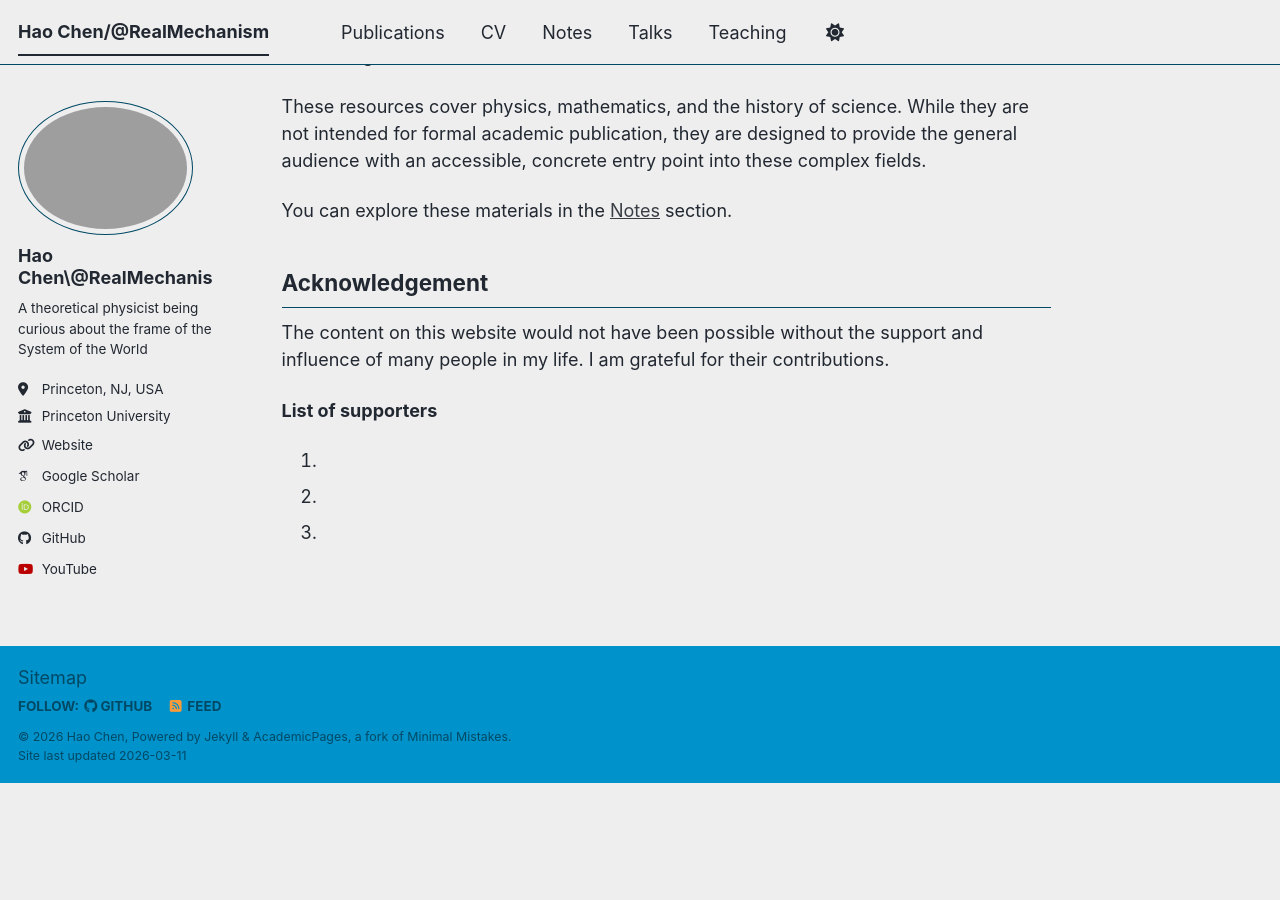
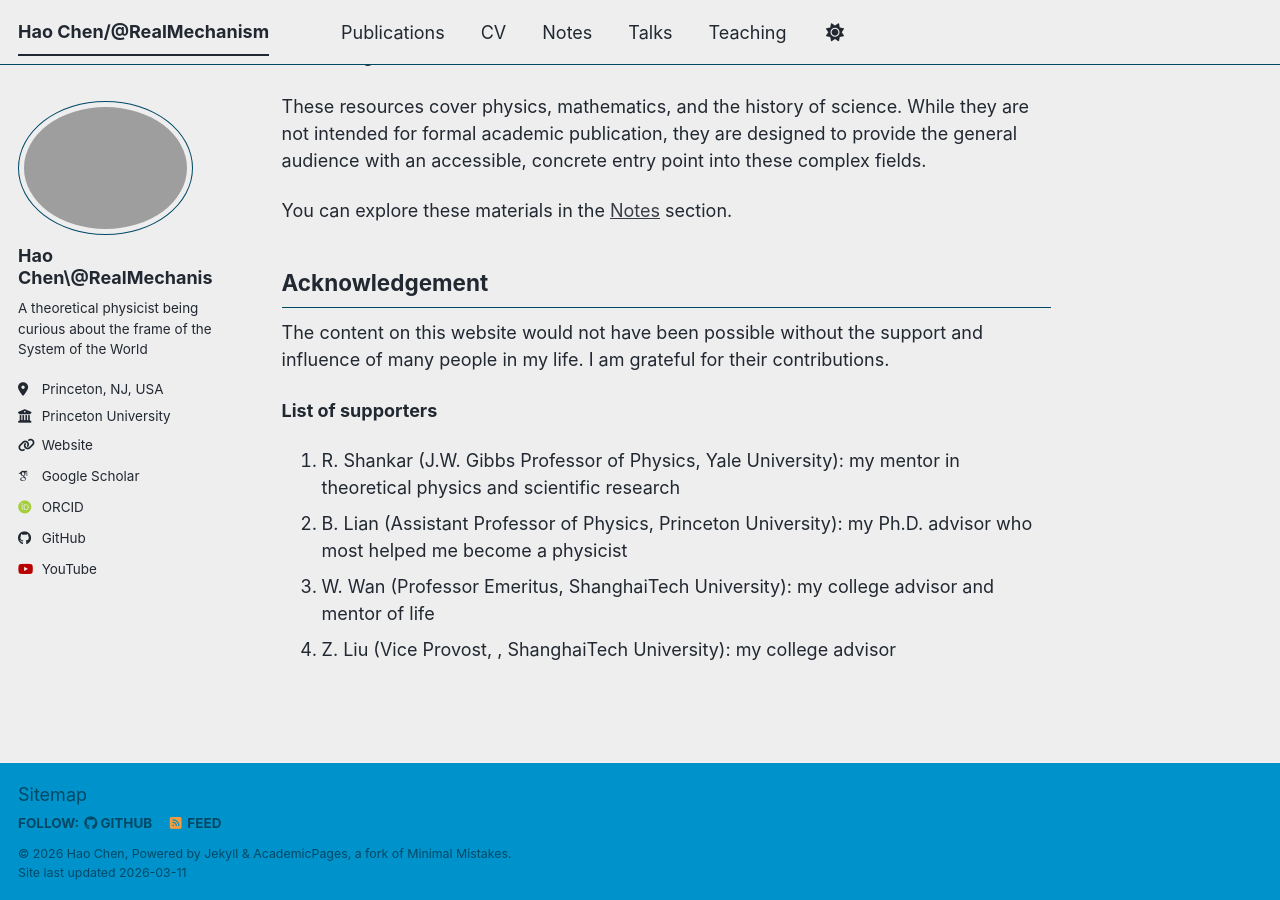
Before and after one commit to HCPrince/HCPrince.github.io, a Jekyll site: the page built from _pages/about.md, in a window 1280 px wide and 900 px high, scrolled down 516 px. Built offline with Jekyll 4.4.1, drawn with Linux system fonts in a browser that asks for light colours; some web fonts are replaced; a script bundle is joined from its source files by our own code; library files that are not in the unit come from our copies; before the commit the page ends 1299 px from its top, so only the background shows below that.

Commit message:
Update supporters list in about.md
Added names and titles of supporters to the list.

```diff
--- a/_pages/about.md
+++ b/_pages/about.md
@@ -27,6 +27,7 @@ The content on this website would not have been possible without the support and
 
 **List of supporters**
 
-1.
-2.
-3.
+1. R. Shankar (J.W. Gibbs Professor of Physics, Yale University): my mentor in theoretical physics and scientific research
+2. B. Lian (Assistant Professor of Physics, Princeton University): my Ph.D. advisor who most helped me become a physicist
+3. W. Wan (Professor Emeritus, ShanghaiTech University): my college advisor and mentor of life
+4. Z. Liu (Vice Provost, , ShanghaiTech University): my college advisor
```
